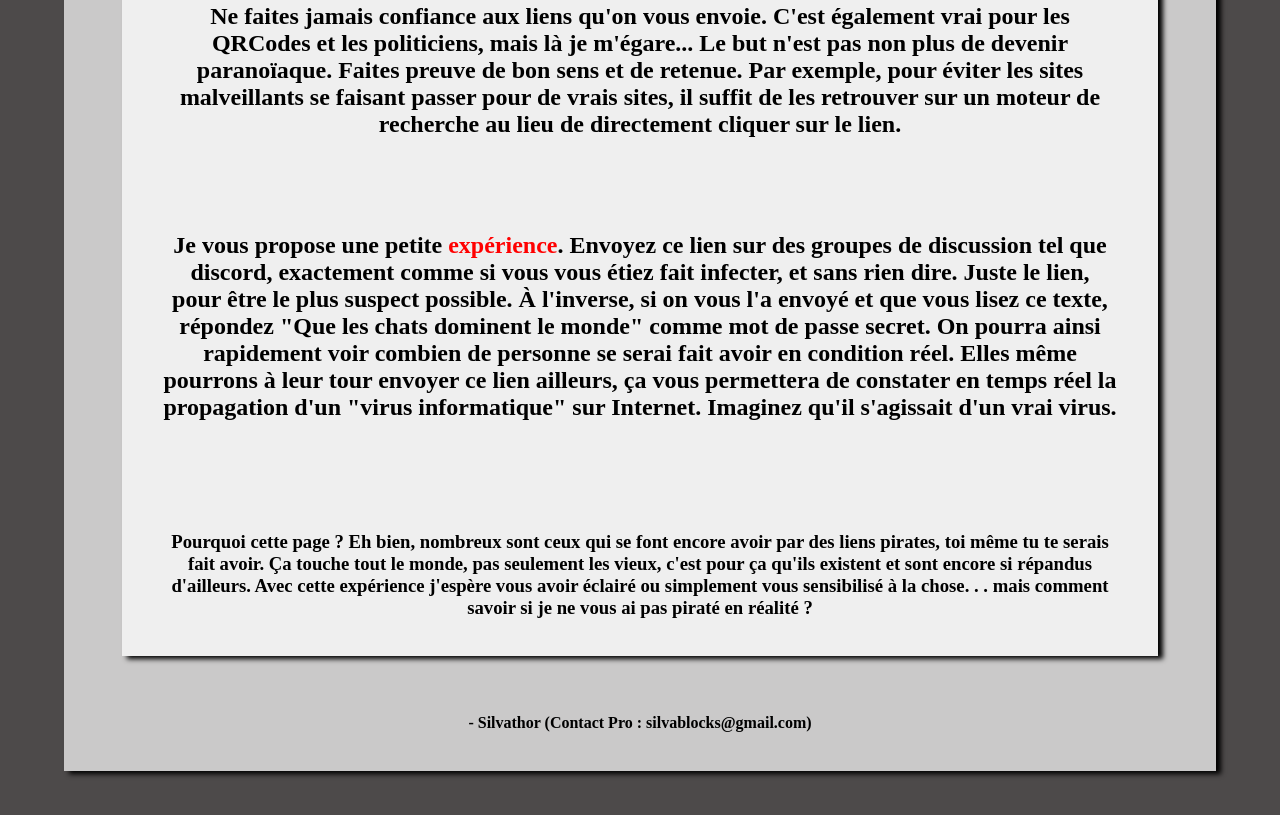
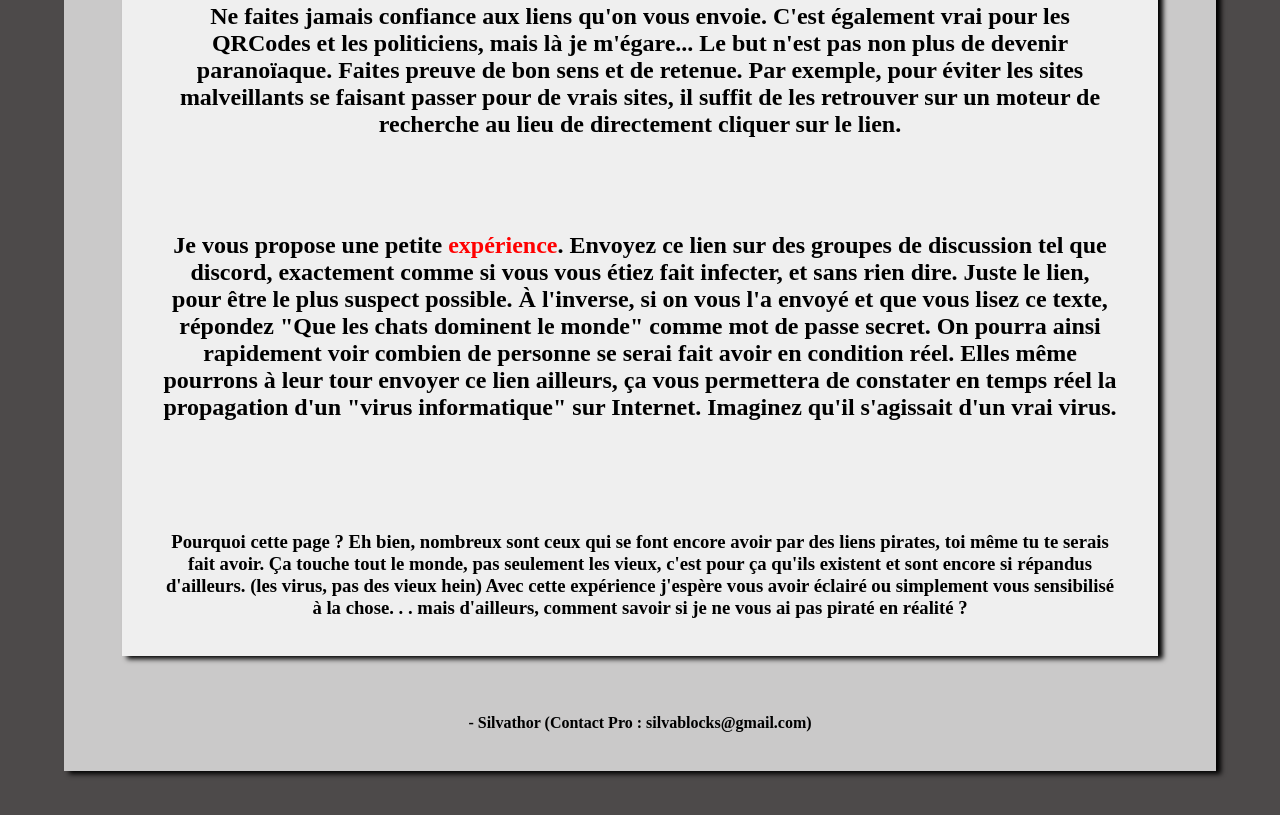
Before and after one commit to SilvaUnCompte/aCuteKitten.ru, a plain HTML site: page index.html in a window 1280 px wide. Shown: the part 1255-2070 px from the top of the page. Drawn offline with Linux system fonts and the light colour scheme.

Commit message:
Update index.html

```diff
--- a/index.html
+++ b/index.html
@@ -70,7 +70,7 @@
 				Elles même pourrons à leur tour envoyer ce lien ailleurs, ça vous permettera de constater en temps réel la propagation d'un "virus informatique" sur Internet. Imaginez qu'il s'agissait d'un vrai virus.</h2>
 			<br><br><br><br>
 			<h3>Pourquoi cette page ?
-				Eh bien, nombreux sont ceux qui se font encore avoir par des liens pirates, toi même tu te serais fait avoir. Ça touche tout le monde, pas seulement les vieux, c'est pour ça qu'ils existent et sont encore si répandus d'ailleurs. Avec cette expérience j'espère vous avoir éclairé ou simplement vous sensibilisé à la chose. . . mais comment savoir si je ne vous ai pas piraté en réalité ?</h3>
+				Eh bien, nombreux sont ceux qui se font encore avoir par des liens pirates, toi même tu te serais fait avoir. Ça touche tout le monde, pas seulement les vieux, c'est pour ça qu'ils existent et sont encore si répandus d'ailleurs. (les virus, pas des vieux hein) Avec cette expérience j'espère vous avoir éclairé ou simplement vous sensibilisé à la chose. . . mais d'ailleurs, comment savoir si je ne vous ai pas piraté en réalité ?</h3>
 			<br></section><h4>- Silvathor (Contact Pro : silvablocks@gmail.com)</h4><br>
 		</section>
 
```
